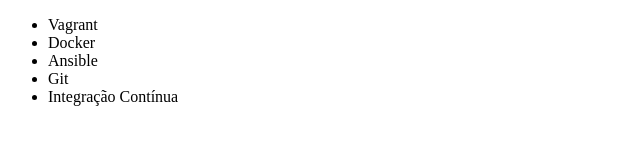
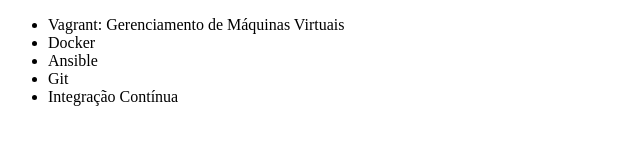
Before and after one commit to ERAjeje/curso-alura-git, a plain HTML site: page index.html in a window 1280 px wide. Shown: the whole page, without its empty margins (0-640 px from the left). Drawn offline with Linux system fonts and the light colour scheme.

Commit message:
correcao no nome do curso de vagrant

```diff
--- a/index.html
+++ b/index.html
@@ -8,7 +8,7 @@
 </head>
 <body>
     <ul>
-        <li>Vagrant</li>
+        <li>Vagrant: Gerenciamento de Máquinas Virtuais</li>
         <li>Docker</li>
         <li>Ansible</li>
         <li>Git</li>
```
